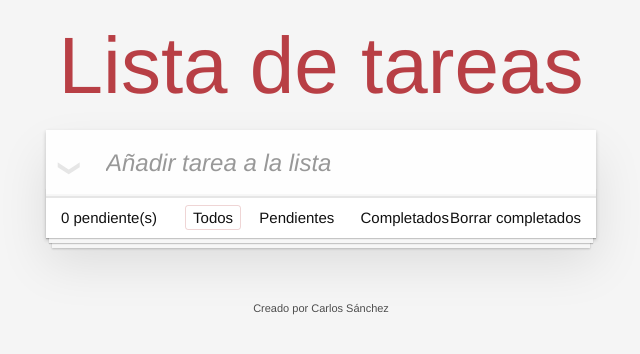
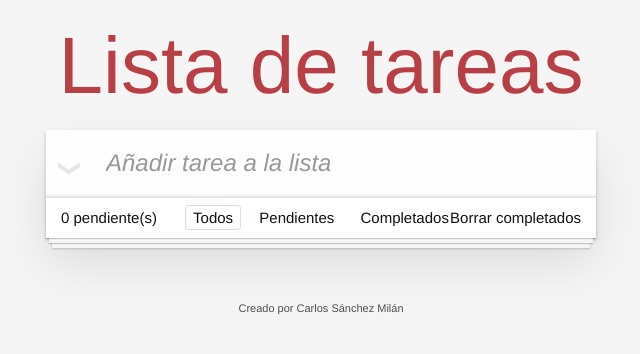
Before and after one commit to Carlsm92/ToDo-JS, a website built with webpack: page src/index.html in a window 1280 px wide. Shown: the full height of the page, 319-959 px from the left. Built offline with nearby package versions, Linux system fonts and the light colour scheme.

Commit message:
DOCS creado

```diff
--- a/src/index.html
+++ b/src/index.html
@@ -34,7 +34,7 @@
 			</footer>
 		</section>
 		<footer class="info">
-			<p>Creado por <a>Carlos Sánchez</a></p>
+			<p>Creado por <a>Carlos Sánchez Milán</a></p>
 		</footer>
 	</body>
 </html>
```
Also changed, not shown: docs/index.html (+1 -1 lines), 2 other files.
